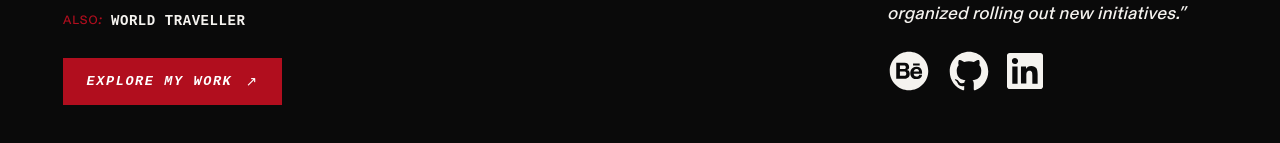
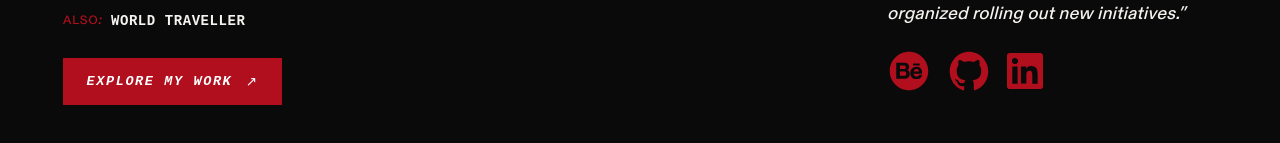
Before and after one commit to Ryan1997123/Portfolio-React, a React (Vite) app: page / in a window 1280 px wide. Shown: the part 489-632 px from the top of the page. Built offline with nearby package versions, Linux system fonts and the light colour scheme; a web font is replaced by a local one.

Commit message:
yellow removed

```diff
--- a/src/pages/portfolio-pages.css
+++ b/src/pages/portfolio-pages.css
@@ -274,24 +274,26 @@
   display: inline-flex;
   align-items: center;
   justify-content: center;
-  transition: transform 180ms ease;
+  color: #f5f3ef;
+  transition: color 180ms ease, transform 180ms ease;
 }
 
 .reveal-footer-socials a:hover {
+  color: #0a0a0a;
   transform: translateY(-5px) rotate(-4deg);
 }
 
-.reveal-footer-socials img {
+.reveal-footer-socials svg {
   display: block;
 }
 
-.reveal-footer-socials a:nth-child(1) img,
-.reveal-footer-socials a:nth-child(2) img {
+.reveal-footer-socials a:nth-child(1) svg,
+.reveal-footer-socials a:nth-child(2) svg {
   width: 44px;
   height: 44px;
 }
 
-.reveal-footer-socials a:nth-child(3) img {
+.reveal-footer-socials a:nth-child(3) svg {
   width: 36px;
   height: 36px;
 }
@@ -514,33 +516,26 @@
   display: inline-flex;
   align-items: center;
   justify-content: center;
-  border-radius: 50%;
-  transition: transform 180ms ease, opacity 180ms ease, filter 180ms ease;
+  color: #b10e1e !important;
+  transition: color 180ms ease, transform 180ms ease;
 }
 
 .hero-proof-logos a:hover {
+  color: #e01e33 !important;
   transform: translateY(-3px) scale(1.05);
 }
 
-.hero-proof-logos a img {
+.hero-proof-logos svg {
   display: block;
-  /* Red tint in dark mode: turns white SVG icon into bold #B10E1E red */
-  filter: invert(16%) sepia(88%) saturate(4621%) hue-rotate(345deg) brightness(84%) contrast(98%);
-  transition: filter 180ms ease;
-}
-
-.hero-proof-logos a:hover img {
-  /* Slightly brighter/vibrant red on hover */
-  filter: invert(21%) sepia(95%) saturate(5420%) hue-rotate(348deg) brightness(92%) contrast(105%);
-}
-
-.hero-proof-logos a:nth-child(1) img,
-.hero-proof-logos a:nth-child(2) img {
+}
+
+.hero-proof-logos a:nth-child(1) svg,
+.hero-proof-logos a:nth-child(2) svg {
   width: 44px;
   height: 44px;
 }
 
-.hero-proof-logos a:nth-child(3) img {
+.hero-proof-logos a:nth-child(3) svg {
   width: 36px;
   height: 36px;
 }
@@ -3660,13 +3655,12 @@
   background-image: linear-gradient(145deg, rgb(25 24 23 / 0.04), transparent 44%), radial-gradient(circle at 75% 25%, rgb(177 14 30 / 0.12), transparent 32%);
 }
 
-.portfolio-shell[data-theme="light"] .hero-proof-logos img {
-  /* Rich branded red in light mode for clear contrast and affordance against warm cream background */
-  filter: invert(16%) sepia(88%) saturate(4621%) hue-rotate(345deg) brightness(84%) contrast(98%);
-}
-
-.portfolio-shell[data-theme="light"] .hero-proof-logos a:hover img {
-  filter: invert(21%) sepia(95%) saturate(5420%) hue-rotate(348deg) brightness(92%) contrast(105%);
+.portfolio-shell[data-theme="light"] .hero-proof-logos a {
+  color: #b10e1e !important;
+}
+
+.portfolio-shell[data-theme="light"] .hero-proof-logos a:hover {
+  color: #e01e33 !important;
 }
 
 .portfolio-shell[data-theme="light"] .hero-design-guides {
```
